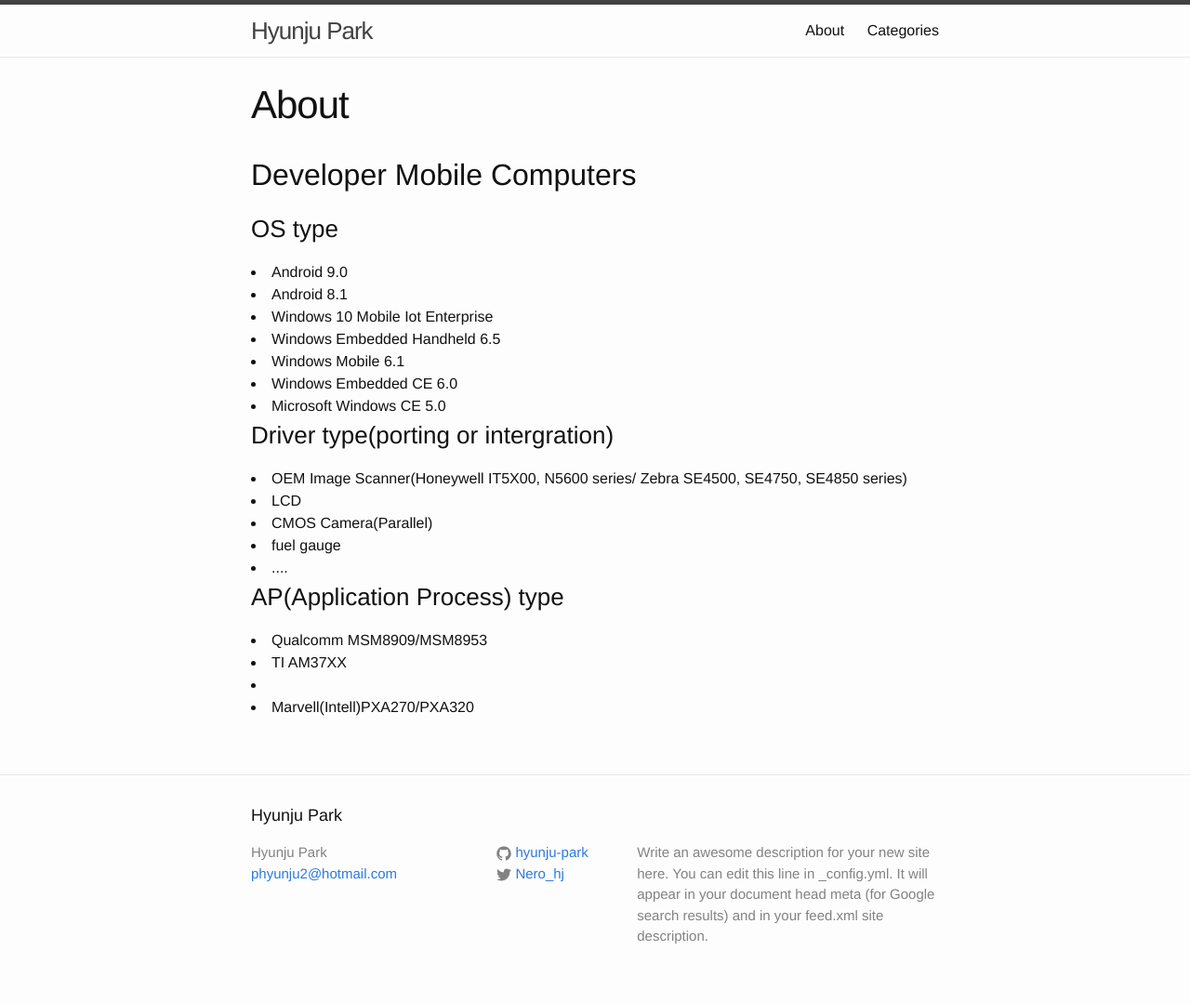
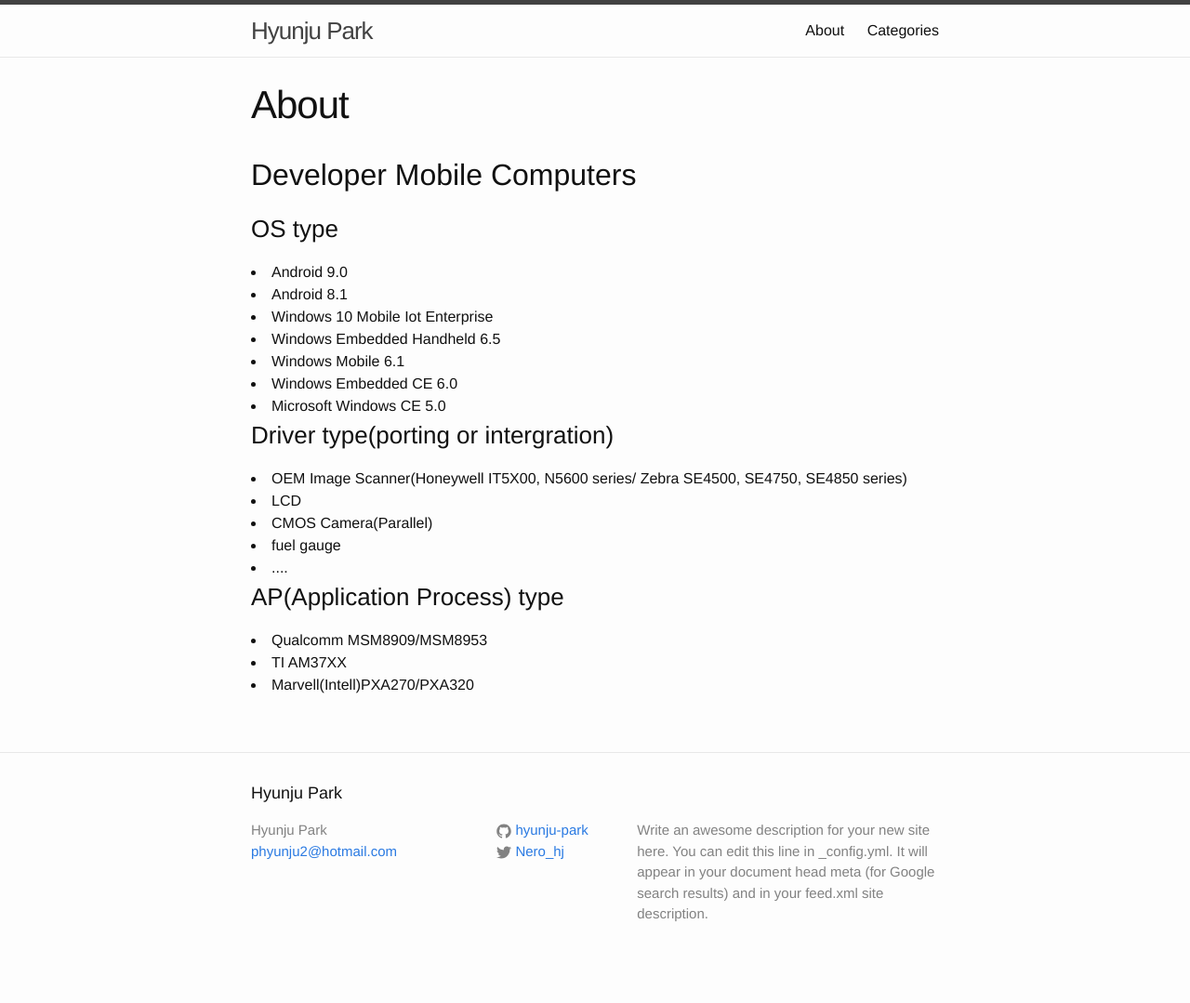
Before and after one commit to hyunju-park/hyunju-park.github.io, a Jekyll site: the page built from about.md, in a window 1280 px wide. Shown: the whole page at 93% size. Built offline with Jekyll 4.4.1, drawn with Linux system fonts in a browser that asks for light colours; after the commit the page ends 1055 px from its top, so only the background shows below that.

```diff
--- a/about.md
+++ b/about.md
@@ -24,5 +24,5 @@ permalink: /about/
 
 <h3>AP(Application Process) type</h3>
 <li>Qualcomm MSM8909/MSM8953</li>
-<li>TI AM37XX<li>
+<li>TI AM37XX</li>
 <li>Marvell(Intell)PXA270/PXA320</li>
```
